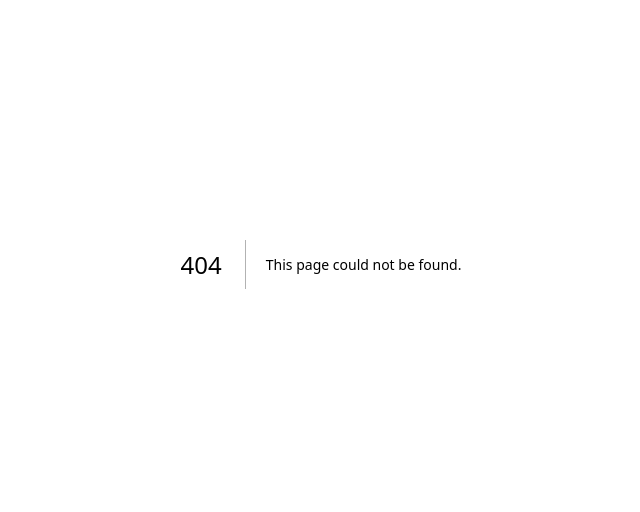
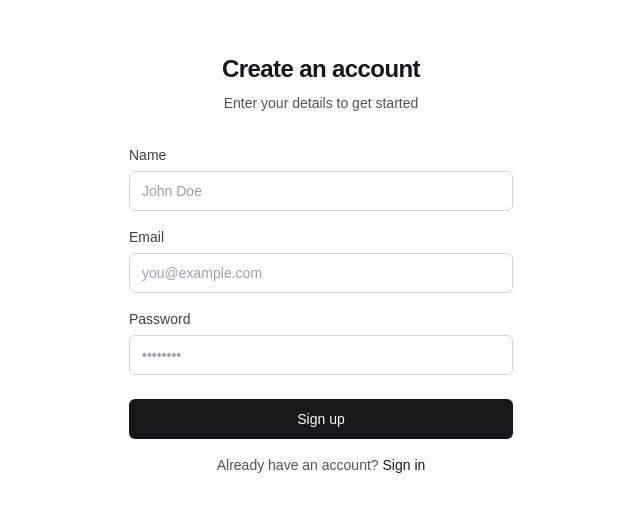
Before and after one commit to Guilherme2014-ai/garage-ai, a Next.js app: page /auth/signup in a window 1280 px wide. Before the commit this address had no page. Shown: the part 136-648 px from the top of the page, without its empty margins (319-959 px from the left). Built offline with nearby package versions, Linux system fonts and the light colour scheme.

Commit message:
introduced signup

```diff
--- /dev/null
+++ b/src/app/api/users/route.ts
@@ -0,0 +1,16 @@
+import { apiSuccess } from "@/lib/api/api-response";
+import { userRepository } from "@/server/repositories";
+
+export async function GET() {
+  const users = await userRepository.findAll();
+
+  const sanitized = users.map((u) => ({
+    id: u.id,
+    name: u.name,
+    email: u.email,
+    image: u.image,
+    createdAt: u.createdAt,
+  }));
+
+  return apiSuccess(sanitized);
+}
--- /dev/null
+++ b/src/app/auth/signup/page.tsx
@@ -0,0 +1,20 @@
+import { SignUpForm } from "@/features/auth/components/signup-form";
+
+export default function SignUpPage() {
+  return (
+    <div className="flex min-h-full flex-1 flex-col items-center justify-center px-4 py-12">
+      <div className="w-full max-w-sm space-y-8">
+        <div className="text-center">
+          <h1 className="text-2xl font-semibold tracking-tight text-zinc-900 dark:text-zinc-100">
+            Create an account
+          </h1>
+          <p className="mt-2 text-sm text-zinc-600 dark:text-zinc-400">
+            Enter your details to get started
+          </p>
+        </div>
+
+        <SignUpForm />
+      </div>
+    </div>
+  );
+}
--- a/src/app/page.tsx
+++ b/src/app/page.tsx
@@ -1,4 +1,5 @@
 import Link from "next/link";
+import { UserList } from "@/features/auth/components/user-list";
 
 export default function Home() {
   return (
@@ -10,12 +11,22 @@ export default function Home() {
         <p className="text-zinc-600 dark:text-zinc-400">
           Welcome to Garage AI. Get started by signing in.
         </p>
+        <div className="flex items-center gap-3">
           <Link
             href="/auth/signin"
             className="flex h-10 items-center justify-center rounded-md bg-zinc-900 px-6 text-sm font-medium text-white transition-colors hover:bg-zinc-800 dark:bg-zinc-100 dark:text-zinc-900 dark:hover:bg-zinc-200"
           >
             Sign in
           </Link>
+          <Link
+            href="/auth/signup"
+            className="flex h-10 items-center justify-center rounded-md border border-zinc-300 bg-white px-6 text-sm font-medium text-zinc-900 transition-colors hover:bg-zinc-50 dark:border-zinc-700 dark:bg-zinc-900 dark:text-zinc-100 dark:hover:bg-zinc-800"
+          >
+            Sign up
+          </Link>
+        </div>
+
+        <UserList />
       </main>
     </div>
   );
--- /dev/null
+++ b/src/features/auth/components/signup-form.tsx
@@ -0,0 +1,126 @@
+"use client";
+
+import Link from "next/link";
+import { useRouter } from "next/navigation";
+import { useState } from "react";
+
+export function SignUpForm() {
+  const router = useRouter();
+  const [name, setName] = useState("");
+  const [email, setEmail] = useState("");
+  const [password, setPassword] = useState("");
+  const [error, setError] = useState<string | null>(null);
+  const [loading, setLoading] = useState(false);
+
+  async function handleSubmit(e: React.FormEvent) {
+    e.preventDefault();
+    setError(null);
+    setLoading(true);
+
+    try {
+      const res = await fetch("/api/auth/signup", {
+        method: "POST",
+        headers: { "Content-Type": "application/json" },
+        body: JSON.stringify({ name, email, password }),
+      });
+
+      const data = await res.json();
+
+      if (!data.success) {
+        setError(data.message ?? "Something went wrong");
+      } else {
+        router.push("/auth/signin");
+      }
+    } catch {
+      setError("Something went wrong. Please try again.");
+    } finally {
+      setLoading(false);
+    }
+  }
+
+  const inputClass =
+    "h-10 rounded-md border border-zinc-300 bg-white px-3 text-sm outline-none transition-colors placeholder:text-zinc-400 focus:border-zinc-900 focus:ring-1 focus:ring-zinc-900 dark:border-zinc-700 dark:bg-zinc-900 dark:text-zinc-100 dark:placeholder:text-zinc-500 dark:focus:border-zinc-100 dark:focus:ring-zinc-100";
+
+  return (
+    <form onSubmit={handleSubmit} className="flex flex-col gap-4 w-full">
+      {error && (
+        <div className="rounded-md bg-red-50 px-4 py-3 text-sm text-red-700 dark:bg-red-950 dark:text-red-300">
+          {error}
+        </div>
+      )}
+
+      <div className="flex flex-col gap-1.5">
+        <label
+          htmlFor="name"
+          className="text-sm font-medium text-zinc-700 dark:text-zinc-300"
+        >
+          Name
+        </label>
+        <input
+          id="name"
+          type="text"
+          value={name}
+          onChange={(e) => setName(e.target.value)}
+          placeholder="John Doe"
+          required
+          className={inputClass}
+        />
+      </div>
+
+      <div className="flex flex-col gap-1.5">
+        <label
+          htmlFor="email"
+          className="text-sm font-medium text-zinc-700 dark:text-zinc-300"
+        >
+          Email
+        </label>
+        <input
+          id="email"
+          type="email"
+          value={email}
+          onChange={(e) => setEmail(e.target.value)}
+          placeholder="you@example.com"
+          required
+          className={inputClass}
+        />
+      </div>
+
+      <div className="flex flex-col gap-1.5">
+        <label
+          htmlFor="password"
+          className="text-sm font-medium text-zinc-700 dark:text-zinc-300"
+        >
+          Password
+        </label>
+        <input
+          id="password"
+          type="password"
+          value={password}
+          onChange={(e) => setPassword(e.target.value)}
+          placeholder="••••••••"
+          required
+          minLength={8}
+          className={inputClass}
+        />
+      </div>
+
+      <button
+        type="submit"
+        disabled={loading}
+        className="mt-2 h-10 rounded-md bg-zinc-900 text-sm font-medium text-white transition-colors hover:bg-zinc-800 disabled:cursor-not-allowed disabled:opacity-50 dark:bg-zinc-100 dark:text-zinc-900 dark:hover:bg-zinc-200"
+      >
+        {loading ? "Creating account..." : "Sign up"}
+      </button>
+
+      <p className="text-center text-sm text-zinc-600 dark:text-zinc-400">
+        Already have an account?{" "}
+        <Link
+          href="/auth/signin"
+          className="font-medium text-zinc-900 hover:underline dark:text-zinc-100"
+        >
+          Sign in
+        </Link>
+      </p>
+    </form>
+  );
+}
--- /dev/null
+++ b/src/features/auth/components/user-list.tsx
@@ -0,0 +1,80 @@
+"use client";
+
+import { useCallback, useEffect, useState } from "react";
+
+interface User {
+  id: string;
+  name: string;
+  email: string;
+  image: string | null;
+  createdAt: string;
+}
+
+export function UserList() {
+  const [users, setUsers] = useState<User[]>([]);
+  const [loading, setLoading] = useState(true);
+
+  const fetchUsers = useCallback(async () => {
+    try {
+      const res = await fetch("/api/users");
+      const data = await res.json();
+      if (data.success) {
+        setUsers(data.data);
+      }
+    } catch {
+      // silently fail
+    } finally {
+      setLoading(false);
+    }
+  }, []);
+
+  useEffect(() => {
+    fetchUsers();
+  }, [fetchUsers]);
+
+  if (loading) {
+    return (
+      <div className="w-full pt-4 text-sm text-zinc-500 dark:text-zinc-400">
+        Loading users...
+      </div>
+    );
+  }
+
+  if (users.length === 0) {
+    return (
+      <div className="w-full rounded-lg border border-dashed border-zinc-300 px-4 py-6 dark:border-zinc-700">
+        <p className="text-sm text-zinc-500 dark:text-zinc-400">
+          No users yet. Be the first to sign up!
+        </p>
+      </div>
+    );
+  }
+
+  return (
+    <div className="w-full space-y-3 text-left">
+      <h2 className="text-sm font-medium text-zinc-500 dark:text-zinc-400">
+        Registered users ({users.length})
+      </h2>
+      <ul className="divide-y divide-zinc-200 rounded-lg border border-zinc-200 dark:divide-zinc-800 dark:border-zinc-800">
+        {users.map((user) => (
+          <li
+            key={user.id}
+            className="flex items-center gap-3 px-4 py-3"
+          >
+            <div className="flex h-8 w-8 shrink-0 items-center justify-center rounded-full bg-zinc-200 text-sm font-medium text-zinc-700 dark:bg-zinc-800 dark:text-zinc-300">
+              {user.name.charAt(0).toUpperCase()}
+            </div>
+            <div className="min-w-0">
+              <p className="truncate text-sm font-medium text-zinc-900 dark:text-zinc-100">
+                {user.name}
+              </p>
+              <p className="truncate text-xs text-zinc-500 dark:text-zinc-400">
+                {user.email}
+              </p>
+            </div>
+          </li>
+        ))}
+      </ul>
+    </div>
+  );
+}
--- a/src/server/repositories/user.repository.ts
+++ b/src/server/repositories/user.repository.ts
@@ -3,6 +3,10 @@ import type { UserEntity } from "@/server/domain/entities";
 const users: UserEntity[] = [];
 
 export const userRepository = {
+  async findAll(): Promise<UserEntity[]> {
+    return [...users];
+  },
+
   async findByEmail(email: string): Promise<UserEntity | null> {
     return users.find((u) => u.email === email) ?? null;
   },
```
Also changed, not shown: src/proxy.ts (renamed from src/middleware.ts). Lines whose indentation alone changed are shown as unchanged.
